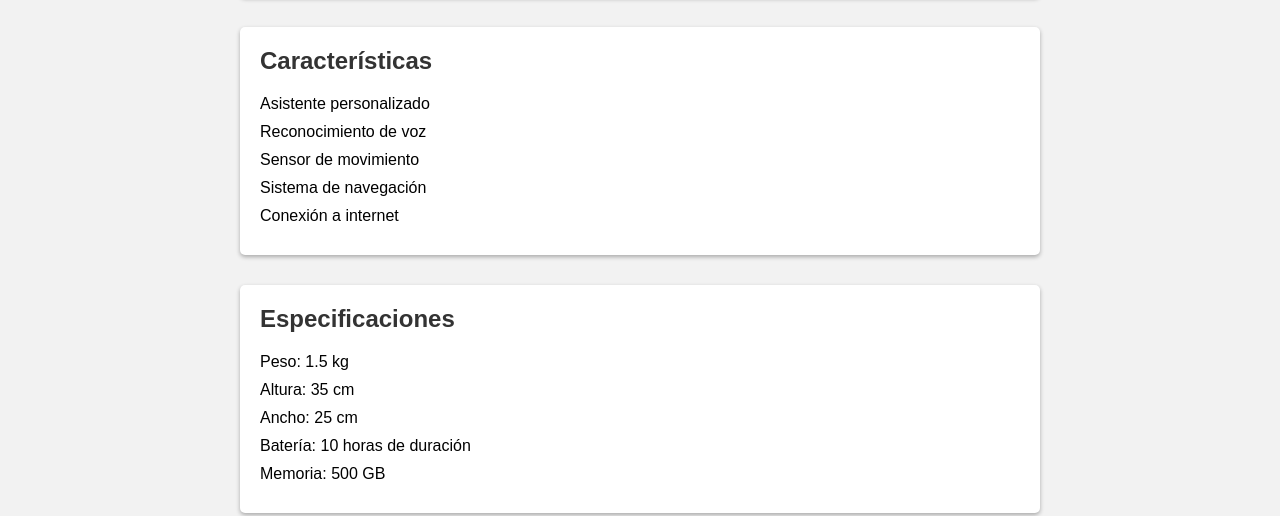
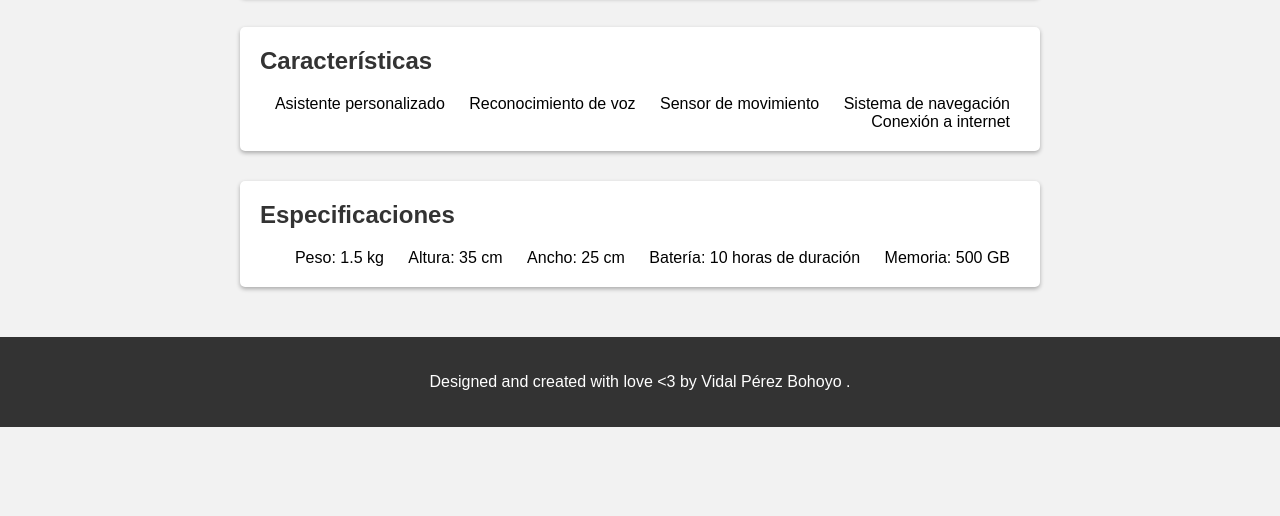
Before and after one commit to vidalperezbohoyo/vidalperezbohoyo.github.io, a plain HTML site: page index.html in a window 1280 px wide. Shown: the part 321-837 px from the top of the page. After the commit the page ends 800 px from the top, so only its background shows below. Drawn offline with Linux system fonts and the light colour scheme.

Commit message:
Update style.css

```diff
--- a/style.css
+++ b/style.css
@@ -53,12 +53,13 @@ section ul {
 	list-style: none;
 	margin: 0;
 	padding: 0;
+	text-align: right; /* alinear a la derecha */
 }
 
 section li {
-	margin-bottom: 10px;
+	display: inline-block; /* mostrar los botones en línea */
+	margin: 0 10px; /* agregar un margen entre los botones */
 }
-
 section img {
 	max-width: 100%;
 }
```
